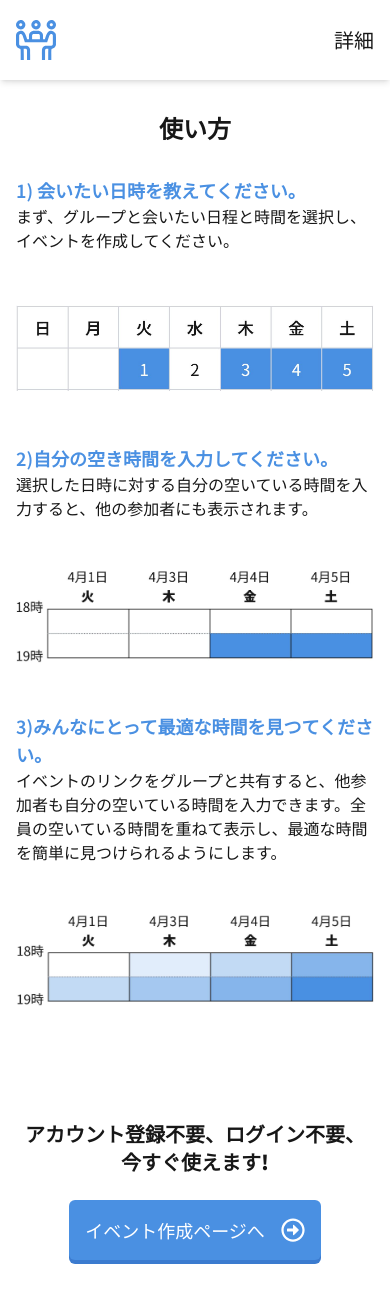
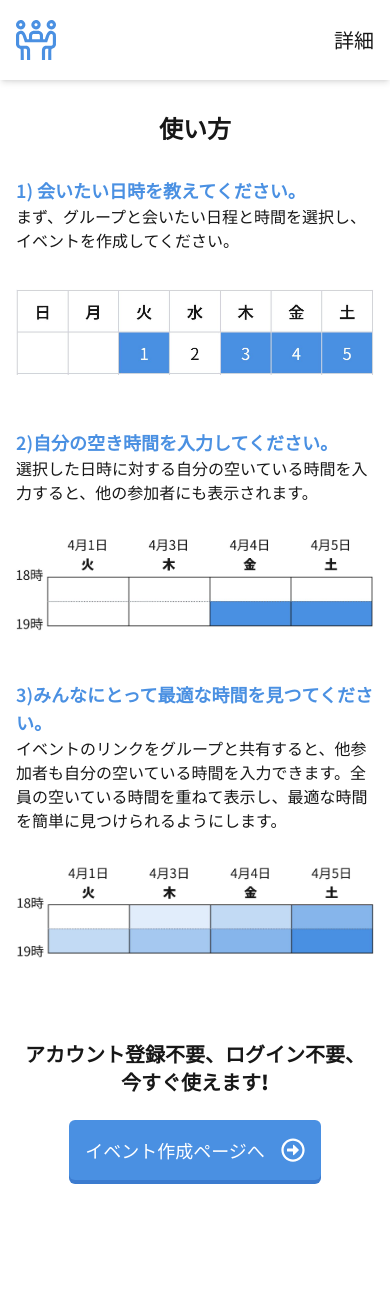
Before and after one commit to takumitoma/itsu-aiteru-scheduler, a Next.js app: page /how-to-use in a window 390 px wide. Shown: the top 1302 px of the page. After the commit the page ends 1244 px from the top, so only its background shows below. Built offline with nearby package versions, Linux system fonts and the light colour scheme.

Commit message:
fix: minor layout issues in how to use page

```diff
--- a/src/app/how-to-use/page.tsx
+++ b/src/app/how-to-use/page.tsx
@@ -6,15 +6,18 @@ const HowToUsePage: React.FC = () => {
   return (
     <div className="flex flex-col items-center space-y-8">
       <h1>使い方</h1>
-      <ol className="space-t-4 sm:space-y-8 w-full">
-        <li className="flex flex-col sm:flex-row sm:items-center sm:justify-between sm:space-y-0">
+      <ol className="space-y-8 w-full">
+        <li
+          className="flex flex-col sm:flex-row sm:items-center sm:justify-between
+            space-y-4 sm:space-y-0"
+        >
           <div className="flex flex-col sm:py-4 sm:space-y-4 sm:w-[45%]">
             <h2 className="text-primary">{'1) 会いたい日時を教えてください。'}</h2>
             <p className="text-base sm:text-lg">
               まず、グループと会いたい日程と時間を選択し、イベントを作成してください。
             </p>
           </div>
-          <div className="w-full sm:w-[45%] relative h-48 sm:h-64">
+          <div className="w-full sm:w-[45%] relative h-32 sm:h-48">
             <Image
               src="/how-to-use/how-to-use-1.jpg"
               alt="how to use app step 1"
@@ -25,14 +28,17 @@ const HowToUsePage: React.FC = () => {
             />
           </div>
         </li>
-        <li className="flex flex-col sm:flex-row sm:items-center sm:justify-between sm:space-y-0">
+        <li
+          className="flex flex-col sm:flex-row sm:items-center sm:justify-between
+          space-y-4 sm:space-y-0"
+        >
           <div className="flex flex-col sm:py-4 sm:space-y-4 sm:w-[45%]">
             <h2 className="text-primary">{'2)自分の空き時間を入力してください。'}</h2>
             <p className="text-base sm:text-lg">
               選択した日時に対する自分の空いている時間を入力すると、他の参加者にも表示されます。
             </p>
           </div>
-          <div className="w-full sm:w-[45%] relative h-48 sm:h-64">
+          <div className="w-full sm:w-[45%] relative h-32 sm:h-48">
             <Image
               src="/how-to-use/how-to-use-2.jpg"
               alt="how to use app step 2"
@@ -42,14 +48,17 @@ const HowToUsePage: React.FC = () => {
             />
           </div>
         </li>
-        <li className="flex flex-col sm:flex-row sm:items-center sm:justify-between sm:space-y-0">
+        <li
+          className="flex flex-col sm:flex-row sm:items-center sm:justify-between
+          space-y-4 sm:space-y-0"
+        >
           <div className="flex flex-col sm:py-4 sm:space-y-4 sm:w-[45%]">
             <h2 className="text-primary">{'3)みんなにとって最適な時間を見つてください。'}</h2>
             <p className="text-base sm:text-lg">
               イベントのリンクをグループと共有すると、他参加者も自分の空いている時間を入力できます。全員の空いている時間を重ねて表示し、最適な時間を簡単に見つけられるようにします。
             </p>
           </div>
-          <div className="w-full sm:w-[45%] relative h-48 sm:h-64">
+          <div className="w-full sm:w-[45%] relative h-32 sm:h-48">
             <Image
               src="/how-to-use/how-to-use-3.jpg"
               alt="how to use app step 3"
```
